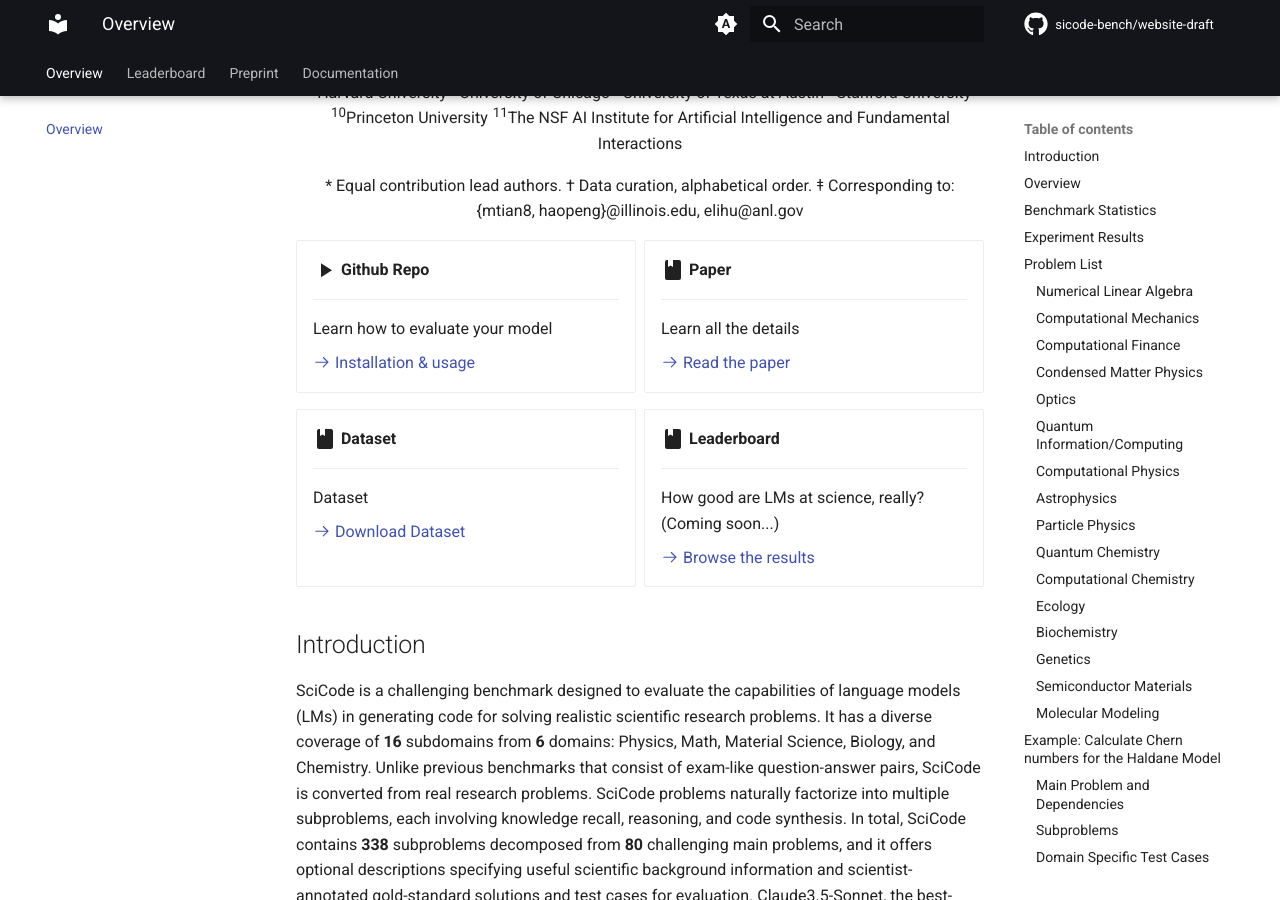
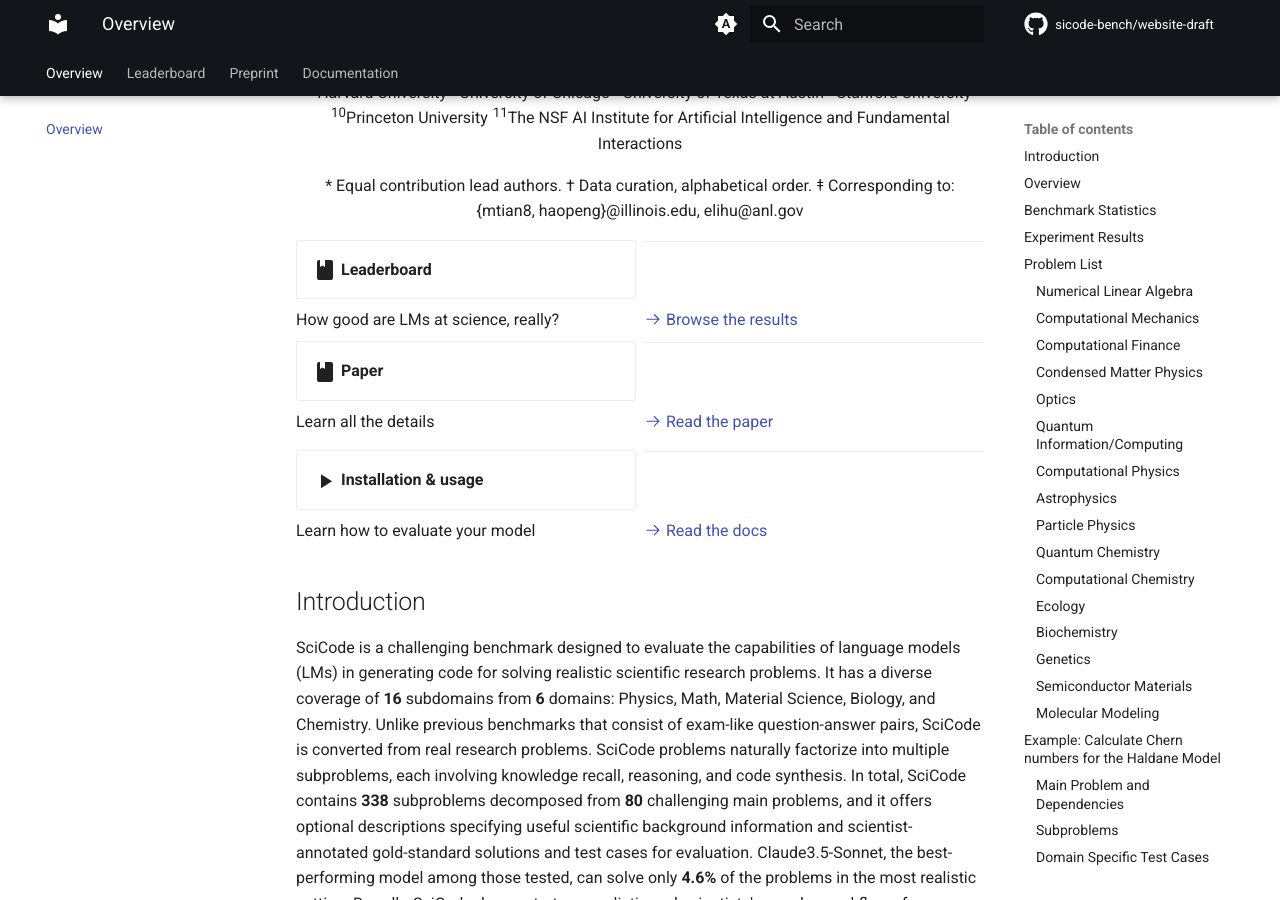
Before and after one commit to scicode-bench/scicode-bench.github.io, an MkDocs documentation site: the page built from docs/index.md, in a window 1280 px wide and 900 px high, scrolled down 431 px. Built offline with MkDocs 1.6.1 and Material for MkDocs 9.7.7, drawn with Linux system fonts in a browser that asks for light colours; comment, search, counter and statistics services are not loaded.

Commit message:
Update index.md

```diff
--- a/docs/index.md
+++ b/docs/index.md
@@ -27,23 +27,22 @@
 <div class="grid cards" markdown>
 
 
--   :material-play:{ .lg .middle } __Github Repo__
+- :material-book:{ .lg .middle } __Leaderboard__
 
-    ---
+  ---
 
-    Learn how to evaluate your model
+  How good are LMs at science, really?
 
-    [:octicons-arrow-right-24: Installation & usage](https://github.com/scicode-bench/SciCode)
+  [:octicons-arrow-right-24: Browse the results](leaderboard.md)
 
+- :material-book:{ .lg .middle } __Paper__
 
--   :material-book:{ .lg .middle } __Paper__
+  ---
 
-    ---
+  Learn all the details
 
-    Learn all the details
-
-    [:octicons-arrow-right-24: Read the paper](https://arxiv.com)
-    </div>
+  [:octicons-arrow-right-24: Read the paper](https://arxiv.com)
+  </div>
 
 
 
@@ -51,26 +50,15 @@
 
 
 
--   :material-book:{ .lg .middle } __Dataset__
+- :material-play:{ .lg .middle } __Installation & usage__
 
-    ---
+  ---
 
-    Dataset
+  Learn how to evaluate your model
 
-    [:octicons-arrow-right-24: Download Dataset](leaderboard.md)
+  [:octicons-arrow-right-24: Read the docs](docs/index.md)
 
-
--   :material-book:{ .lg .middle } __Leaderboard__
-
-    ---
-
-    How good are LMs at science, really?
-    (Coming soon...)
-
-    [:octicons-arrow-right-24: Browse the results](leaderboard.md)
-    </div>
-
-
+</div>
 
 
 ## Introduction
```
